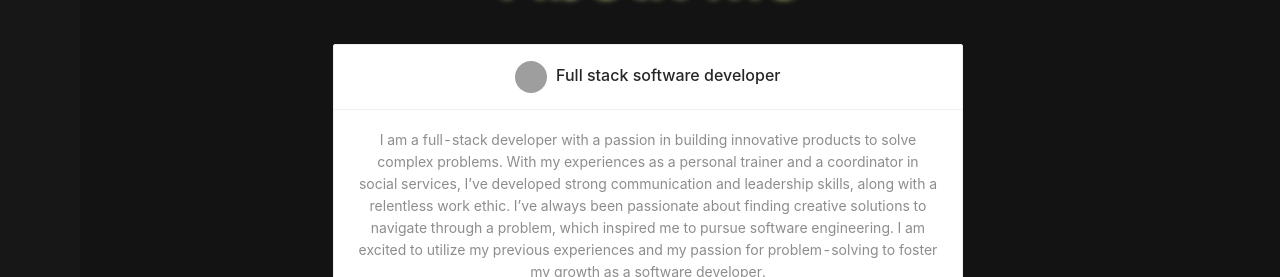
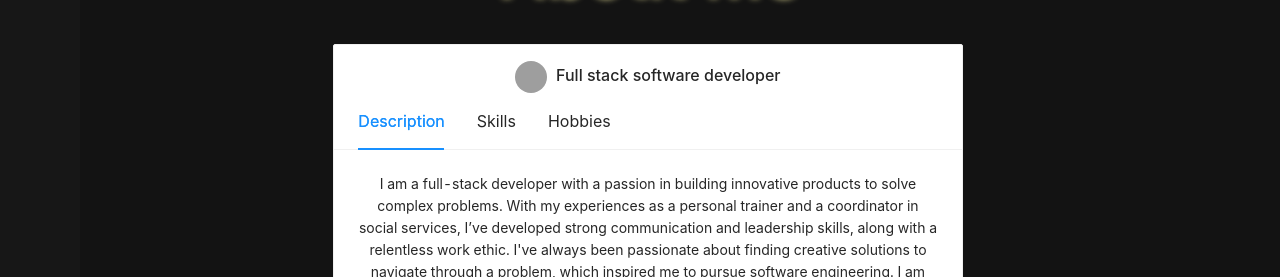
Before and after one commit to allenaxie/React-Portfolio, a React (Create React App) app: page / in a window 1280 px wide. Shown: the part 523-800 px from the top of the page. Built offline with nearby package versions, Linux system fonts and the light colour scheme; grey boxes are pictures that could not be loaded; a web font is replaced by a local one.

Commit message:
Create tabs for about me card

```diff
--- a/src/About/About.jsx
+++ b/src/About/About.jsx
@@ -1,12 +1,39 @@
 import "./About.css"
 import { Typography, Divider, Card, Avatar, Row, Col } from "antd";
 import { GithubOutlined, LinkedinOutlined } from '@ant-design/icons';
+import { useState } from 'react';
 
 
 export default function About () {
 
     const { Title } = Typography;
     const { Meta } = Card;
+
+    const tabList = [
+        {
+            key:"Description",
+            tab:"Description",
+        },
+        {
+            key:"Skills",
+            tab:"Skills",
+        },
+        {
+            key:"Hobbies",
+            tab:"Hobbies",
+        }
+    ]
+
+    const contentList = {
+        Description: <p>I am a full-stack developer with a passion in building innovative products to solve complex problems. With my experiences as a personal trainer and a coordinator in social services, I’ve developed strong communication and leadership skills, along with a relentless work ethic. I've always been passionate about finding creative solutions to navigate through a problem, which inspired me to pursue software engineering. I am excited to utilize my previous experiences and my passion for problem-solving to foster my growth as a software developer.</p>,
+        Skills: <p>skills</p>,
+        Hobbies: "hobby",
+    }
+
+    const [activeTab, setActiveTab] = useState('Description')
+    function handleTabChange (key) {
+        setActiveTab(key)
+    }
 
     return (
         <>
@@ -17,12 +44,6 @@ export default function About () {
             lg={{span:16, offset:4}}
             >
                 <Card
-                // cover={
-                //     <img
-                //       alt="example"
-                //       src="https://i.imgur.com/LUR7gwH.jpg"
-                //     />
-                //   }
                 title={<><Avatar src="https://i.imgur.com/LUR7gwH.jpg"/>&nbsp;&nbsp;Full stack software developer</>}
                 actions = {[
                     <a className="about-github-container action-btns" href="https://github.com/allenaxie" target="_blank">
@@ -34,10 +55,10 @@ export default function About () {
                         <span className="action-text">LinkedIn</span>
                     </a>,
                 ]}
+                tabList={tabList}
+                onTabChange={(key) => handleTabChange(key)}
                 >
-                    <Meta
-                        description="I am a full-stack developer with a passion in building innovative products to solve complex problems. With my experiences as a personal trainer and a coordinator in social services, I’ve developed strong communication and leadership skills, along with a relentless work ethic. I’ve always been passionate about finding creative solutions to navigate through a problem, which inspired me to pursue software engineering. I am excited to utilize my previous experiences and my passion for problem-solving to foster my growth as a software developer."
-                    />
+                    {contentList[activeTab]}
 
                 </Card>
             </Col>
```
